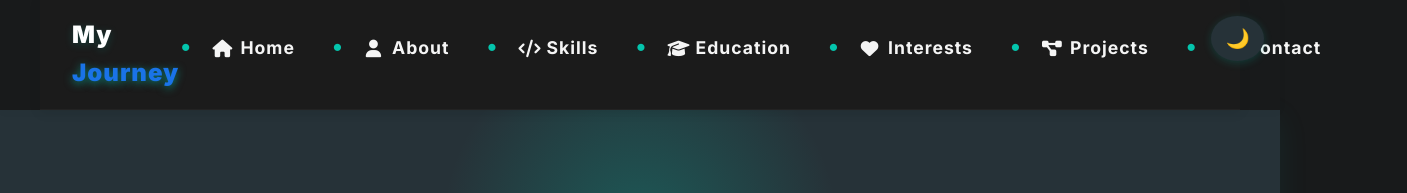
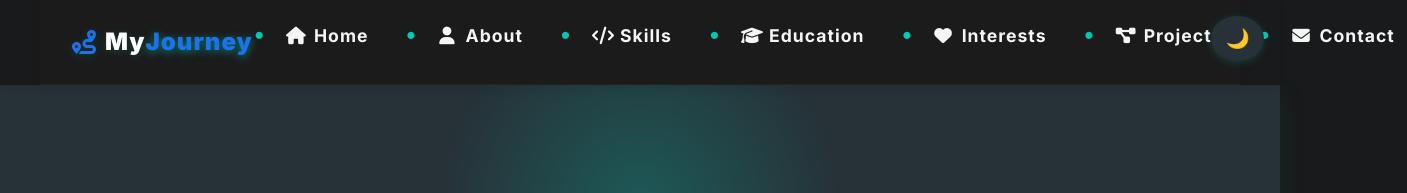
Before and after one commit to Martin-Mutugi/My_Portfolio, a plain HTML site: page index.html in a window 1280 px wide. Shown: the top 193 px of the page, 1407 px wide, since content can reach past the window. Drawn offline with nearby package versions, Linux system fonts and the light colour scheme.

Commit message:
I have added icon besides my journe

```diff
--- a/index.html
+++ b/index.html
@@ -292,7 +292,10 @@
 
   <header>
     <nav class="navbar" aria-label="Main navigation">
-  <div class="logo">My <span>Journey</span></div>
+ <div class="logo">
+  <i class="fas fa-route" style="color: var(--primary); margin-right: 8px;"></i>
+  My <span>Journey</span>
+</div>
   <ul class="nav-links">
     <li>
       <a href="#home">
--- a/style.css
+++ b/style.css
@@ -683,3 +683,16 @@ body.light-mode .progress {
     margin-right: 6px;
   }
 }
+.logo {
+  display: flex;
+  align-items: center;
+  font-size: 1.5rem;
+}
+
+.logo i {
+  transition: transform 0.3s ease;
+}
+
+.logo:hover i {
+  transform: rotate(15deg);
+}
```
